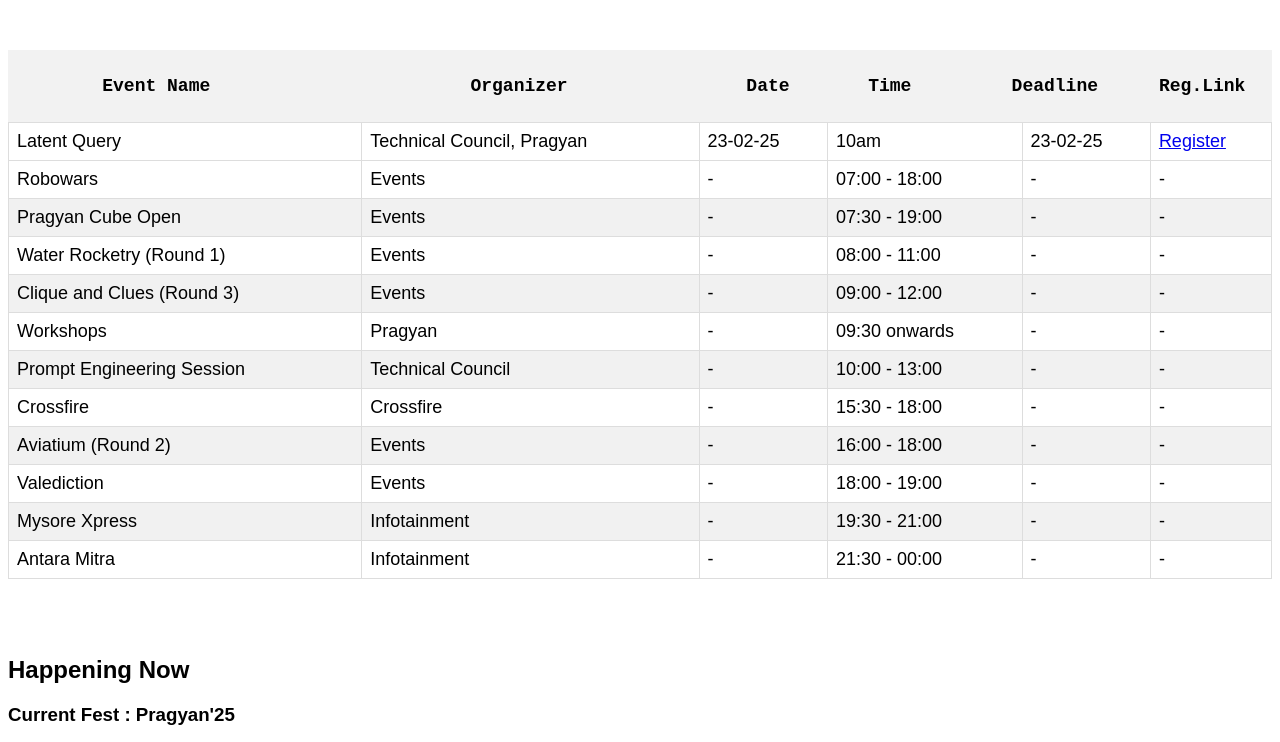
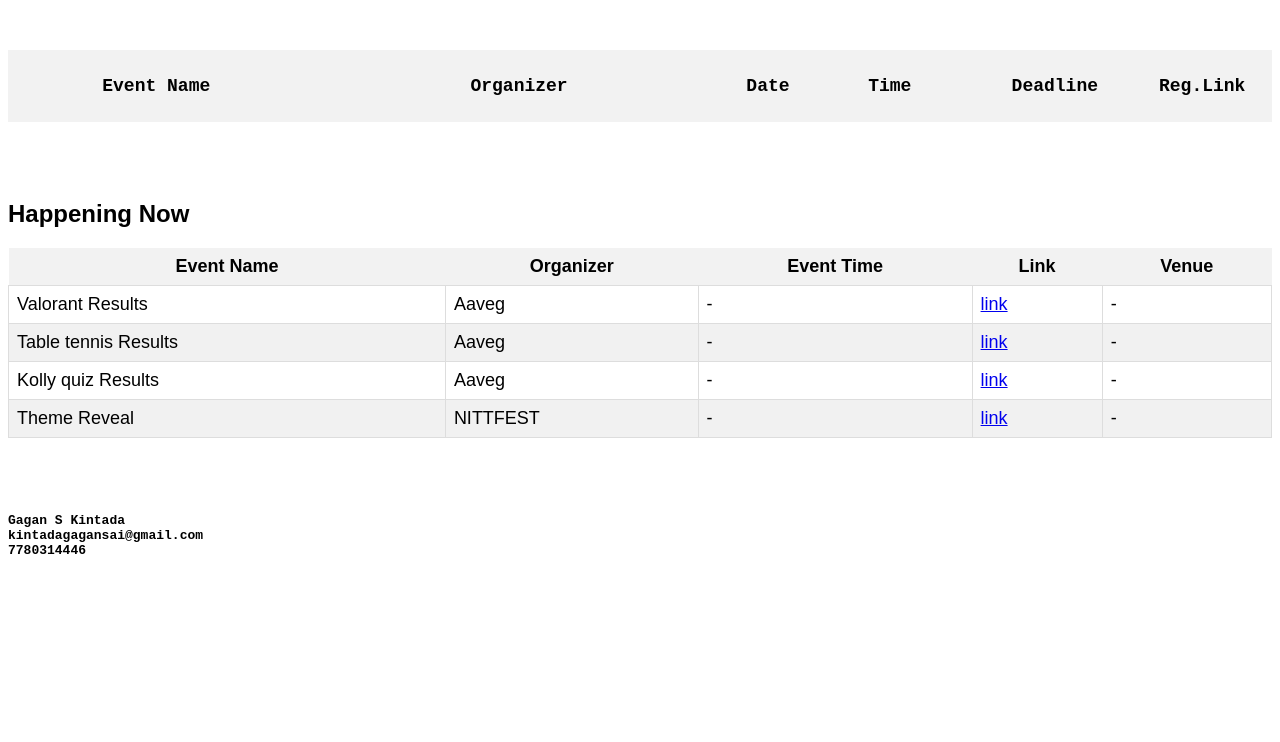
Before and after one commit to nmia-nitt/NMIA, a plain HTML site: page index.html in a window 1280 px wide. Shown: the part 1060-1802 px from the top of the page. After the commit the page ends 1698 px from the top, so only its background shows below. Drawn offline with Linux system fonts and the light colour scheme.

Commit message:
Update index.html

```diff
--- a/index.html
+++ b/index.html
@@ -187,7 +187,7 @@ It’s completely free. Just hit the button below to sign up!</p> <button class=
         <td>22-02-25</td>
         <td><a href="https://docs.google.com/forms/d/e/1FAIpQLSfqUuqp2AnPaqoPfWnwPc4dgHUsCmDy3vMFmoay7v_rLeTVEA/viewform">Register</a></td>
     </tr> -->
-    <tr>
+<!--     <tr>
         <td>Latent Query</td>
         <td>Technical Council, Pragyan</td>
         <td>23-02-25</td>
@@ -282,7 +282,7 @@ It’s completely free. Just hit the button below to sign up!</p> <button class=
         <td>-</td>
         <td>21:30 - 00:00</td>
         <td>-</td>
-        <td>-</td>
+        <td>-</td> -->
     </tr>
                 </tbody>
             </table>
@@ -297,16 +297,50 @@ It’s completely free. Just hit the button below to sign up!</p> <button class=
 
 </pre>
 <h2>Happening Now</h2>
-    <h3>Current Fest : Pragyan'25</h3>
+<!--     <h3>Current Fest : Pragyan'25</h3> -->
     <table>
         <tr>
-            <th>Event Time</th>
             <th>Event Name</th>
             <th>Organizer</th>
+            <th>Event Time</th>
+            <th>Link</th>
             <th>Venue</th>
         </tr>
 
-        <tr>
+    <tr>
+        <td>Valorant Results</td>
+        <td>Aaveg</td>
+        <td>-</td>
+        <td><a href="https://www.instagram.com/stories/aaveg.nitt/3575098475684482547?igsh=MXh6ZGlib3NtYmRkbQ==">link</a></td>
+        <td>-</td>
+    </tr>
+
+    <tr>
+        <td>Table tennis Results</td>
+        <td>Aaveg</td>
+        <td>-</td>
+        <td><a href="https://www.instagram.com/stories/aaveg.nitt/3574951536805041442?igsh=MTgybGw4b2VteGFjaA==">link</a></td>
+        <td>-</td>
+    </tr>
+
+   <tr>
+        <td>Kolly quiz Results</td>
+        <td>Aaveg</td>
+       <td>-</td>
+        <td><a href="https://www.instagram.com/stories/aaveg.nitt/3574967024255850667?igsh=cGVneWxrZjVybjBn">link</a></td>
+        <td>-</td>
+    </tr>
+
+     <tr>
+        <td>Theme Reveal</td>
+        <td>NITTFEST</td>
+       <td>-</td>
+        <td><a href="https://www.instagram.com/reel/DGdRHPnI2w4/?igsh=b2N5aW1obWxhajN4">link</a></td>
+        <td>-</td>
+    </tr>
+
+
+<!--         <tr>
         <td>10:30 - 12:30</td>
         <td>Srinivas Mohan, VFX Supervisor</td>
         <td>Guest Lecture</td>
@@ -359,7 +393,7 @@ It’s completely free. Just hit the button below to sign up!</p> <button class=
         <td>Intellibets (Round 3)</td>
         <td>Events</td>
         <td>Orion</td>
-    </tr>
+    </tr> -->
     </table>
 
 </body>
@@ -368,9 +402,11 @@ It’s completely free. Just hit the button below to sign up!</p> <button class=
 
 
 
-Gagan S Kintada
+<h4>Gagan S Kintada
 kintadagagansai@gmail.com
-7780314446
+7780314446<h4>
+
+
 </pre>
 </footer>
 </html>
```
